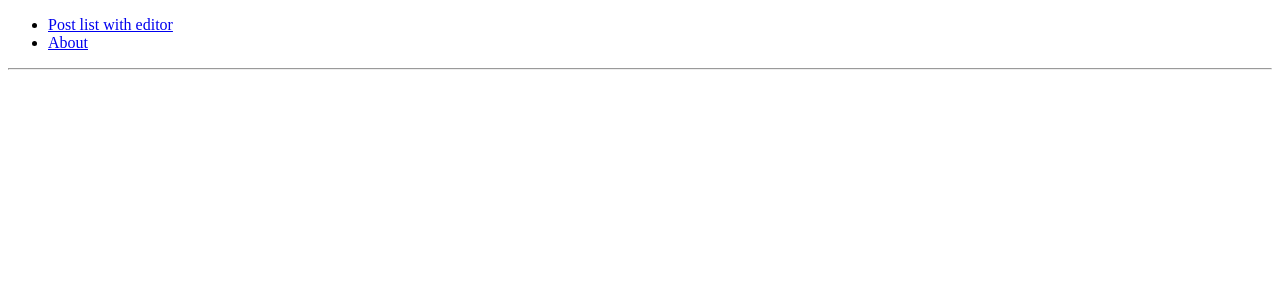
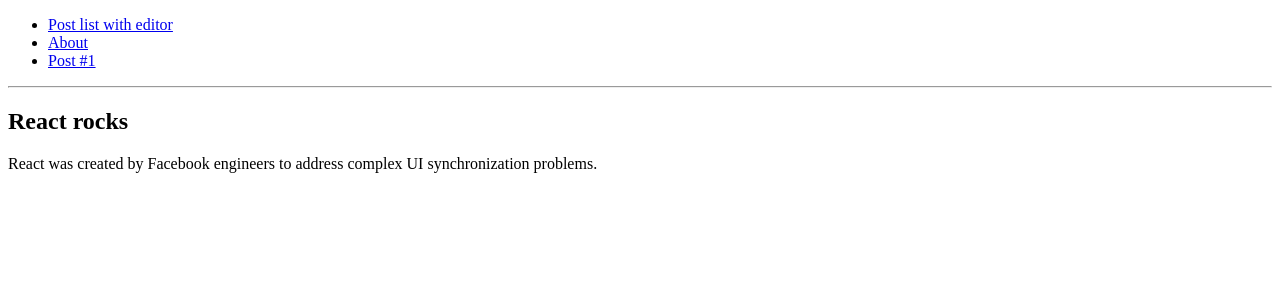
Before and after one commit to bhubr/clean-blog-react, a React (Create React App) app in the folder front-public/: page /1 in a window 1280 px wide. Shown: the top 300 px of the page. Built offline with nearby package versions, Linux system fonts and the light colour scheme.

Commit message:
Add Switch, 404 page, single post page

```diff
--- a/front-public/src/App.js
+++ b/front-public/src/App.js
@@ -1,7 +1,9 @@
 import React from 'react'
-import { BrowserRouter as Router, Route, Link } from 'react-router-dom'
+import { BrowserRouter as Router, Route, Link, Switch } from 'react-router-dom'
 import PostListWithEditor from './PostListWithEditor'
 import About from './About'
+import SinglePost from './SinglePost'
+import Error404 from './Error404'
 
 const App = () => (
   <Router>
@@ -13,12 +15,19 @@
         <li>
           <Link to="/about">About</Link>
         </li>
+        <li>
+          <Link to="/1">Post #1</Link>
+        </li>
       </ul>
 
       <hr />
 
-      <Route exact path="/" component={PostListWithEditor} />
-      <Route path="/about" component={About} />
+      <Switch>
+        <Route exact path="/" component={PostListWithEditor} />
+        <Route path="/about" component={About} />
+        <Route path="/:id" component={SinglePost} />
+        <Route component={Error404} />
+      </Switch>
     </div>
   </Router>
 )
--- /dev/null
+++ b/front-public/src/Error404.js
@@ -0,0 +1,10 @@
+import React from 'react'
+
+const Error404 = () => (
+  <div>
+    <h2>404 Not Found</h2>
+    <p>The page that you requested could not be found</p>
+  </div>
+)
+
+export default Error404
--- /dev/null
+++ b/front-public/src/SinglePost.js
@@ -0,0 +1,13 @@
+import React from 'react'
+import Post from './Post'
+import Error404 from './Error404'
+import posts from './posts'
+
+const SinglePost = props => {
+  const postId = Number(props.match.params.id)
+  const post = posts.find(p => p.id === postId)
+  return post ? <Post title={post.title} content={post.content} /> :
+    <Error404 />
+}
+
+export default SinglePost
--- a/front-public/src/posts.json
+++ b/front-public/src/posts.json
@@ -1,6 +1,6 @@
 [
-  { "title": "React rocks", "content": "React was created by Facebook engineers to address complex UI synchronization problems." },
-  { "title": "Angular is nice too", "content": "Angular was created by Google. Since v2 it's no more compatible with former AngularJS" },
-  { "title": "Vue.js is the new kid on the block", "content": "Blah blah" },
-  { "title": "Backbone is old", "content": "Yeah, it's somewhat outdated by now" }
+  { "id": 1, "title": "React rocks", "content": "React was created by Facebook engineers to address complex UI synchronization problems." },
+  { "id": 2, "title": "Angular is nice too", "content": "Angular was created by Google. Since v2 it's no more compatible with former AngularJS" },
+  { "id": 3, "title": "Vue.js is the new kid on the block", "content": "Blah blah" },
+  { "id": 4, "title": "Backbone is old", "content": "Yeah, it's somewhat outdated by now" }
 ]
```
